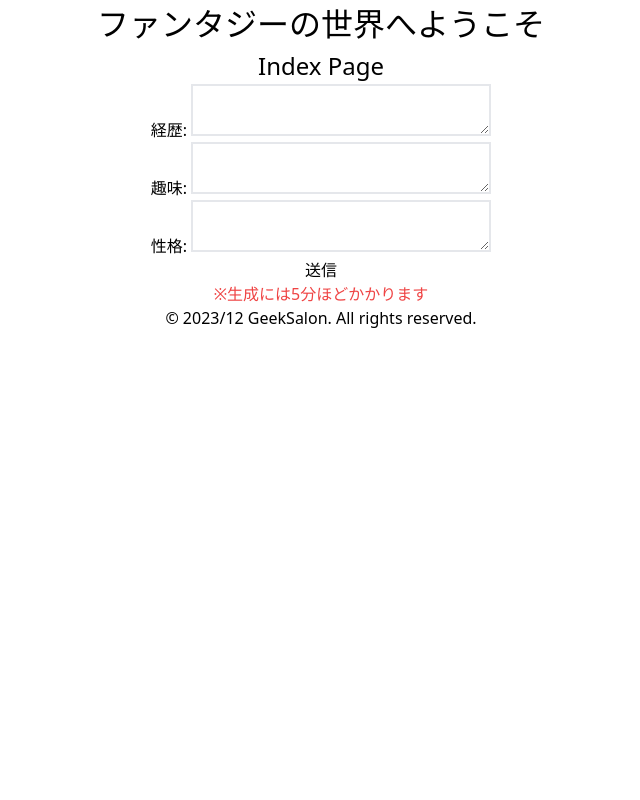
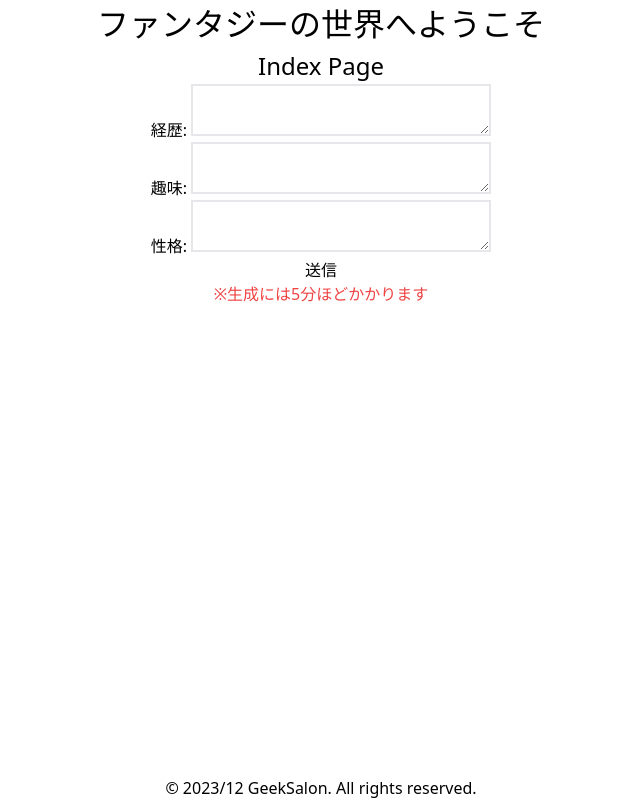
Before and after one commit to naoya25/fantasy-flask, a Flask app: page / in a window 1280 px wide. Shown: the whole page, without its empty margins (319-959 px from the left). Run offline with Flask 3, Linux system fonts and the light colour scheme; some libraries are stand-ins or nearby versions.

Commit message:
fix footer

```diff
--- a/templates/base.html
+++ b/templates/base.html
@@ -9,12 +9,12 @@
     <script src="https://cdn.tailwindcss.com"></script>
     {% block head %}{% endblock %}
   </head>
-  <body class="text-center">
+  <body class="text-center flex flex-col min-h-screen">
     <header>
       <h1 class="text-[2em]">{% block header %}Flask App{% endblock %}</h1>
     </header>
     <main>{% block content %}{% endblock %}</main>
-    <footer>
+    <footer class="mt-auto">
       <p>&copy; 2023/12 GeekSalon. All rights reserved.</p>
     </footer>
   </body>
```
